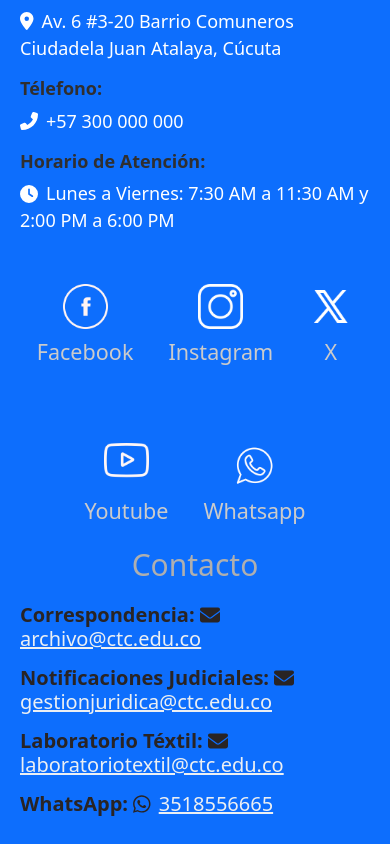
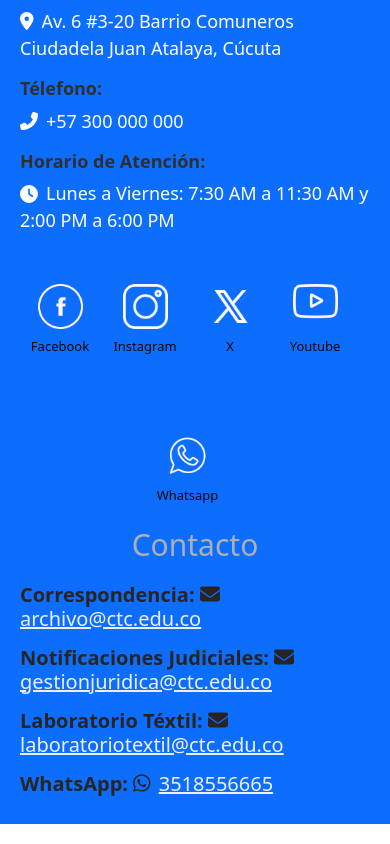
Before and after one commit to Geovanny89/laboratorioctc, a React (Create React App) app: page / in a window 390 px wide. Shown: the part 3959-4803 px from the top of the page. Built offline with nearby package versions, Linux system fonts and the light colour scheme.

Commit message:
correccion

```diff
--- a/src/Component/Footer/footer.css
+++ b/src/Component/Footer/footer.css
@@ -70,7 +70,7 @@
 }
 .red-social h4 {
   margin-top: 10px;
-  color: rgb(203, 203, 203);
+  color: rgb(0, 0, 0);
 }
 
 .red-social {
@@ -81,6 +81,7 @@
   transition: transform 1s ease;
   align-items: center; /* Centra horizontalmente */
   text-align: center;
+  margin-right: 15px;
 }
 
 @keyframes zoomInAndOut {
@@ -141,3 +142,13 @@
     font-size: 15px;
   }
 }
+@media (max-width: 780px) {
+  .red-social {
+    width: 10%; /* Puedes ajustar este valor según tus necesidades */
+  }
+
+  .red-social h4 {
+    font-size: 13px; /* Ajusta el tamaño de la fuente según tus necesidades */
+    color: rgb(6, 6, 6);
+  }
+}
```
